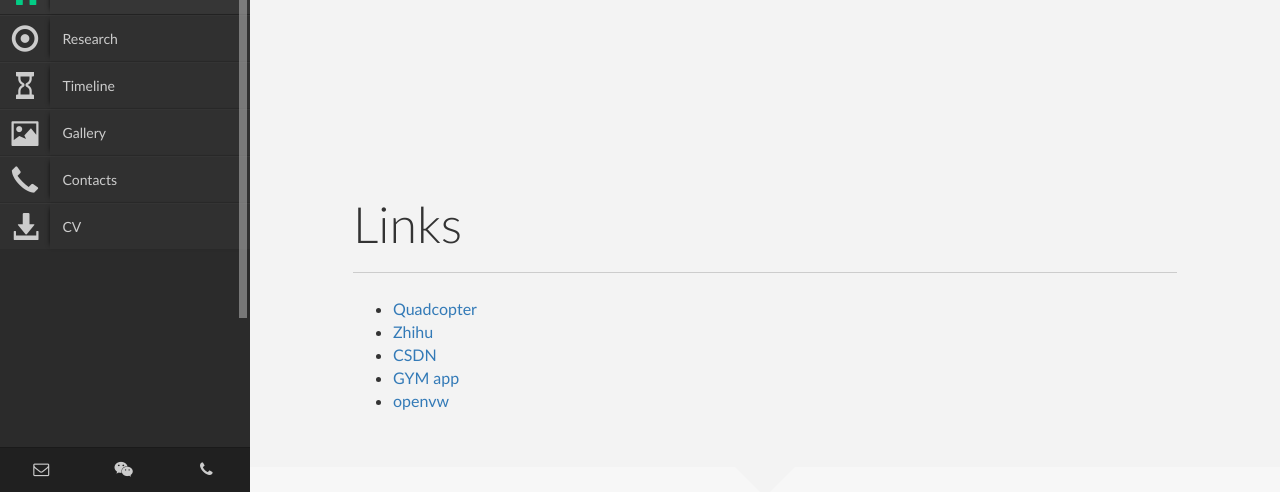
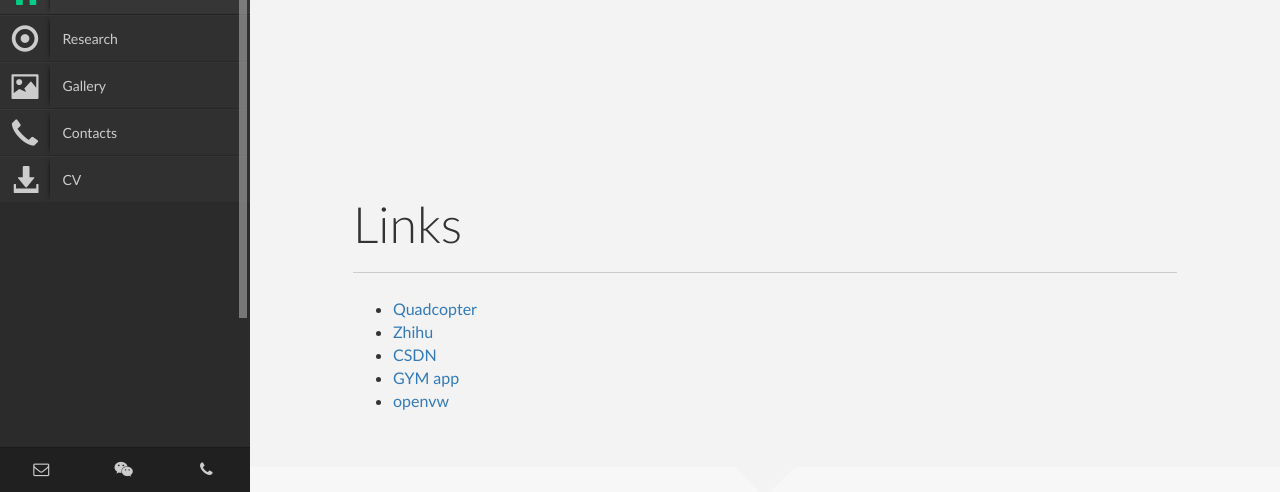
Before and after one commit to dragen1860/dragen1860.github.io, a plain HTML site: page contacts.html in a window 1280 px wide. Shown: the part 308-800 px from the top of the page. Drawn offline with Linux system fonts and the light colour scheme.

Commit message:
remove timeline.html and its dependences

```diff
--- a/contacts.html
+++ b/contacts.html
@@ -68,12 +68,12 @@
 								<div class="text">Research</div>
 							</a>
 						</li>
-						<li>
+<!-- 						<li>
 							<a href="timeline.html">
 								<div class="icon glyphicon glyphicon-hourglass"></div>
 								<div class="text">Timeline</div>
 							</a>
-						</li>
+						</li> -->
 						<li>
 							<a href="gallery.html">
 								<div class="icon glyphicon glyphicon-picture"></div>
```
Also changed, not shown: gallery.html (+2 -2 lines), index.html (+2 -2 lines), project.html (+2 -2 lines).
